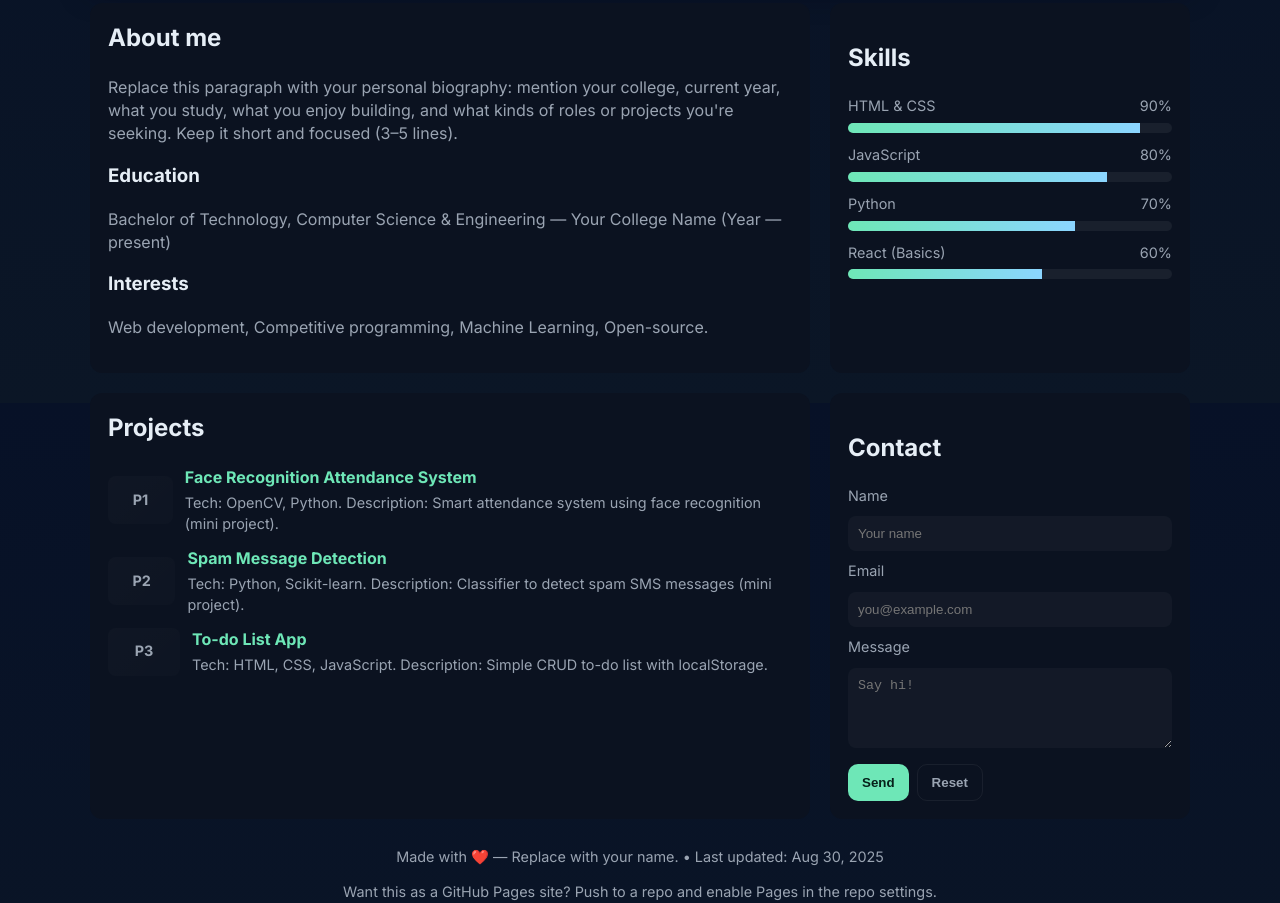
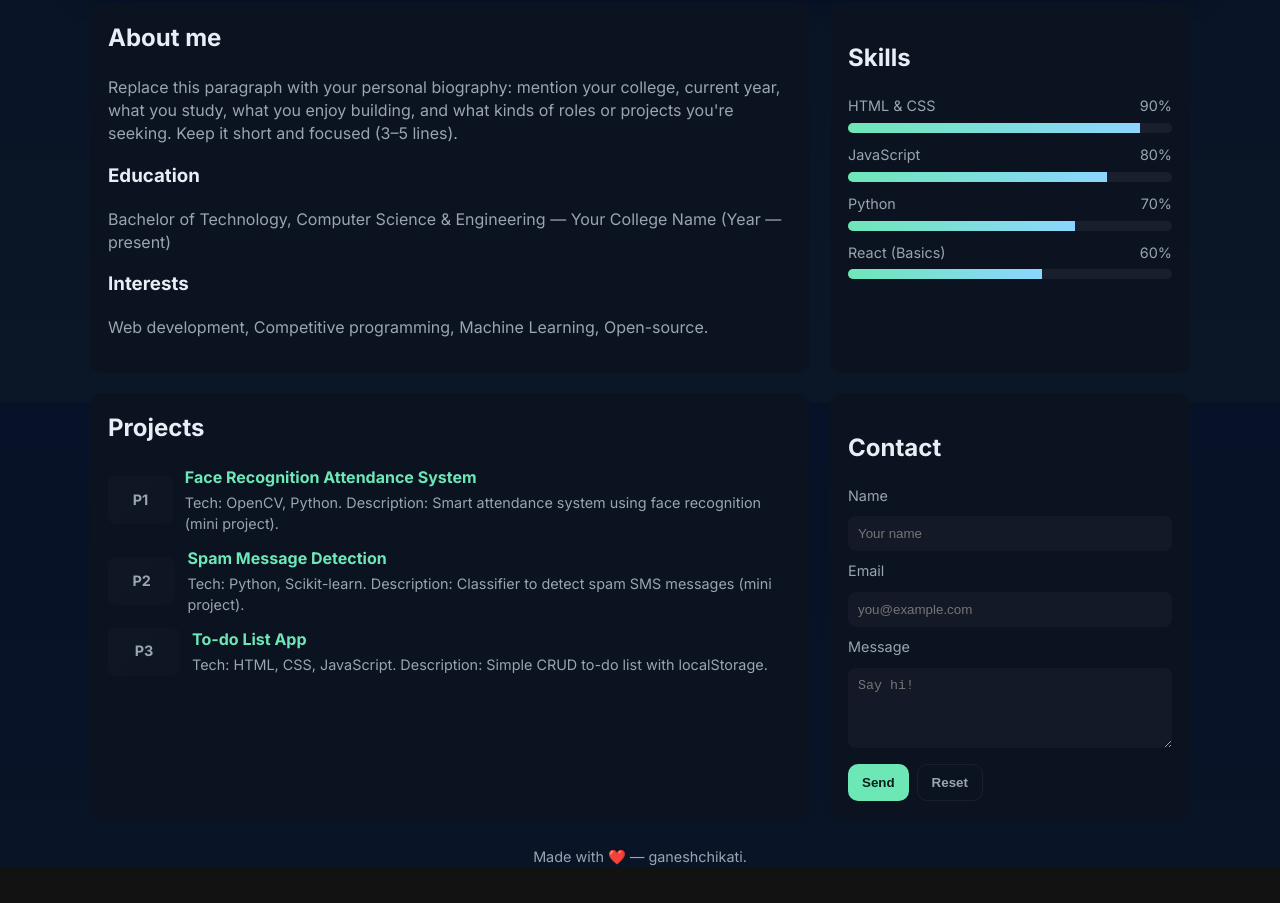
Before and after one commit to ganeshchikati/portfolio, a plain HTML site: page index.html in a window 1280 px wide. Shown: the part 397-1300 px from the top of the page. After the commit the page ends 1265 px from the top, so only its background shows below. Drawn offline with Linux system fonts and the light colour scheme.

Commit message:
Update index.html

```diff
--- a/index.html
+++ b/index.html
@@ -30,7 +30,6 @@
       padding:32px;
     }
 
-    /* Layout container */
     .container{max-width:1100px;margin:0 auto}
 
     header{
@@ -57,33 +56,26 @@
 
     .card{background:var(--card);padding:18px;border-radius:12px}
 
-    /* About/Skills/Projects grid */
     .grid{display:grid;grid-template-columns:1fr 360px;gap:20px}
 
     .about h2,.skills h2,.projects h2{margin-top:0}
     .bio{color:var(--muted)}
 
-    /* Skills */
     .skill{margin-bottom:12px}
     .skill .meta{display:flex;justify-content:space-between;font-size:0.9rem;color:var(--muted);margin-bottom:6px}
     .bar{height:10px;background:rgba(255,255,255,0.06);border-radius:999px;overflow:hidden}
     .bar > span{display:block;height:100%;background:linear-gradient(90deg,var(--accent),#8bd5ff);width:0%;transition:width 800ms cubic-bezier(.2,.9,.3,1)}
-
-    /* Projects */
     .projects-list{display:grid;gap:12px}
     .project{display:flex;gap:12px;align-items:center}
     .proj-thumb{width:72px;height:48px;border-radius:8px;background:linear-gradient(135deg,rgba(255,255,255,0.02),rgba(255,255,255,0.01));display:grid;place-items:center;font-weight:700;color:var(--muted);font-size:0.9rem}
     .proj-info a{color:var(--accent);font-weight:700;text-decoration:none}
     .proj-info p{margin:4px 0 0;color:var(--muted);font-size:0.9rem}
-
-    /* Contact */
     form{display:grid;gap:10px}
     input,textarea{background:var(--glass);border:none;padding:10px;border-radius:8px;color:inherit}
     label{font-size:0.9rem;color:var(--muted)}
 
     footer{margin-top:28px;text-align:center;color:var(--muted);font-size:0.9rem}
 
-    /* Responsive */
     @media (max-width:900px){
       .hero{grid-template-columns:1fr}
       .grid{grid-template-columns:1fr}
@@ -207,18 +199,15 @@
     </main>
 
     <footer>
-      <p>Made with ❤️ — Replace with your name. • <span style="color:var(--muted)">Last updated: Aug 30, 2025</span></p>
-      <p style="margin-top:6px;">Want this as a GitHub Pages site? Push to a repo and enable Pages in the repo settings.</p>
+      <p>Made with ❤️ — ganeshchikati.</p>
     </footer>
   </div>
 
   <script>
-    // Animate skill bars on load
     document.addEventListener('DOMContentLoaded',()=>{
       document.querySelectorAll('.bar').forEach(bar=>{
         const pct = bar.getAttribute('data-pct') || '60';
         const inner = bar.querySelector('span');
-        // small timeout so transition is visible
         setTimeout(()=> inner.style.width = pct + '%', 120);
       });
     });
```
